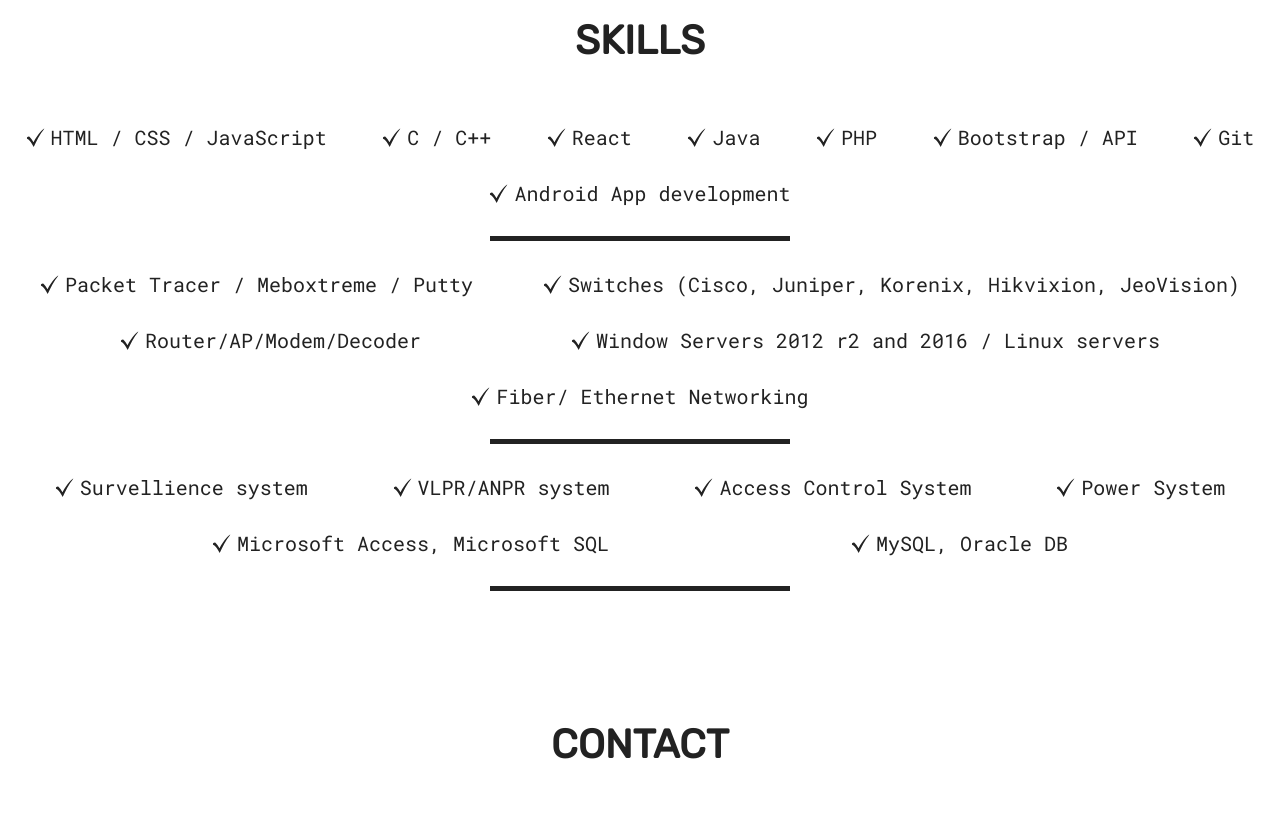
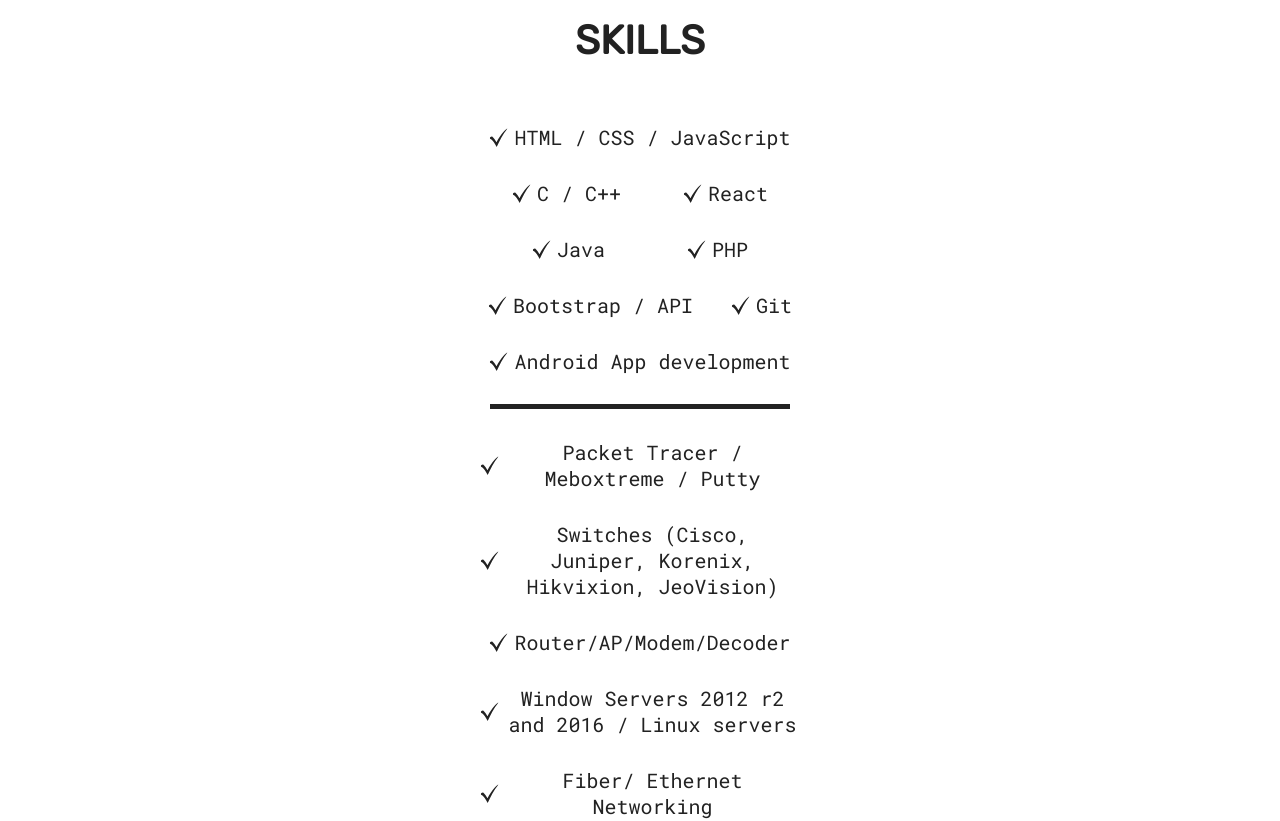
Before and after one commit to PratapSinghDarjee/Pratapsd_portfolio_website, a React (Vite) app: page / in a window 1280 px wide. Shown: the part 2280-3101 px from the top of the page. Built offline with nearby package versions, Linux system fonts and the light colour scheme.

Commit message:
Update SkillsStyles.module.css
Update skills max-width = 30ch;

```diff
--- a/src/sections/Skills/SkillsStyles.module.css
+++ b/src/sections/Skills/SkillsStyles.module.css
@@ -33,7 +33,7 @@
 
   @media (width >= 800px) {
     .skillList {
-      max-width: fit-content;
+      max-width: 40ch;
       gap: 30px;
 
       p {
```
